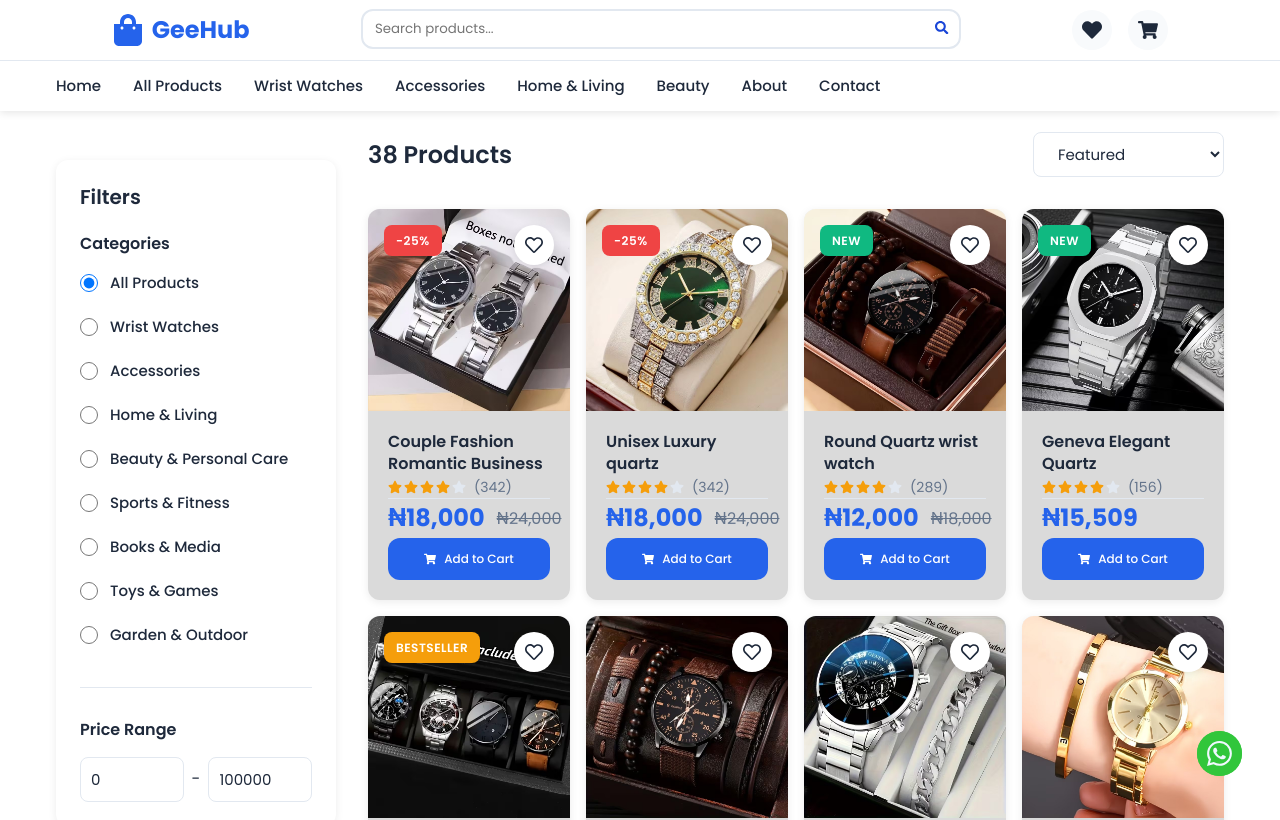
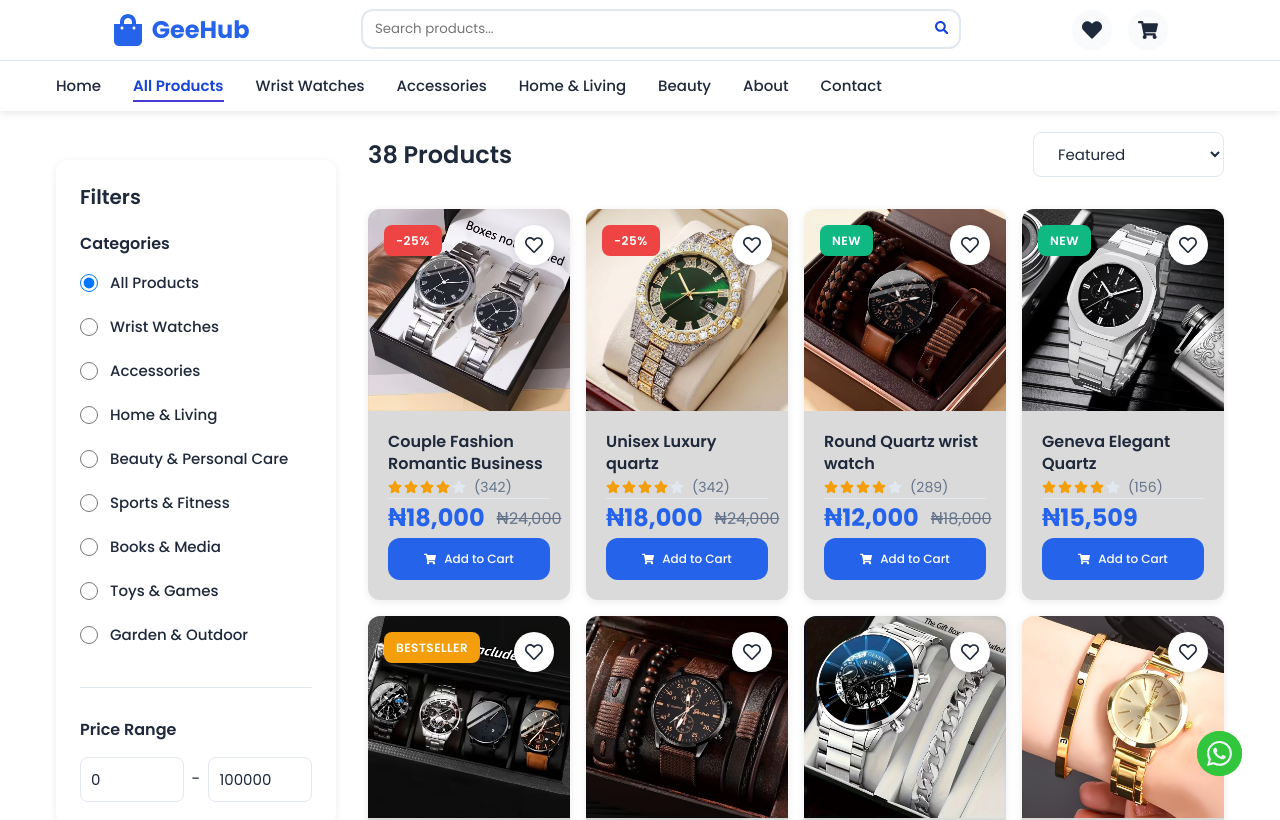
Before and after one commit to Godwinchinkwe/shophub, a React (Create React App) app: page /products in a window 1280 px wide. Shown: the top 820 px of the page. Built offline with nearby package versions, Linux system fonts and the light colour scheme.

Commit message:
header active

```diff
--- a/src/components/Header/Header.css
+++ b/src/components/Header/Header.css
@@ -8,13 +8,12 @@
   box-shadow: 0 2px 8px rgba(0, 0, 0, 0.1);
 }
 
-/* Top Bar */
-/* .top-bar {
-  background: var(--bg-dark);
-  color: white;
-  padding: 0.5rem 0;
-  font-size: 0.875rem;
-} */
+.nav-links a.active {
+  color: rgb(25, 69, 215);;
+  font-weight: 600;
+  border-bottom: 2px solid #493ad1;
+}
+
 
 .top-bar-content {
   display: flex;
--- a/src/components/Header/Header.js
+++ b/src/components/Header/Header.js
@@ -1,17 +1,14 @@
 import React, { useState } from 'react';
-import { Link, useNavigate } from 'react-router-dom';
+import { Link, useNavigate, useLocation } from 'react-router-dom';
 import { useCart } from '../../context/CartContext';
 import { motion } from 'framer-motion';
 import {
   FaShoppingBag,
   FaShoppingCart,
   FaHeart,
-  // FaUser,
   FaSearch,
   FaBars,
   FaTimes,
-  // FaPhone,
-  // FaEnvelope
 } from 'react-icons/fa';
 import './Header.css';
 
@@ -19,7 +16,16 @@ const Header = () => {
   const { getCartCount, wishlistItems } = useCart();
   const [searchQuery, setSearchQuery] = useState('');
   const [isMobileMenuOpen, setIsMobileMenuOpen] = useState(false);
+  const location = useLocation();
   const navigate = useNavigate();
+
+  // 🔥 Centralized active checker
+  const isActive = (path, queryKey = null, queryValue = null) => {
+    if (queryKey && queryValue) {
+      return location.pathname === path && new URLSearchParams(location.search).get(queryKey) === queryValue;
+    }
+    return location.pathname === path && !location.search;
+  };
 
   const handleSearch = (e) => {
     e.preventDefault();
@@ -34,39 +40,30 @@ const Header = () => {
     setIsMobileMenuOpen(!isMobileMenuOpen);
   };
 
-      function scrollToTop() {
+  const scrollToTop = () => {
     window.scrollTo({ top: 0, behavior: 'smooth' });
-}
+  };
+
+  const handleNavClick = () => {
+    scrollToTop();
+    setIsMobileMenuOpen(false);
+  };
 
   return (
     <header className="header">
-      {/* Top Bar */}
-      <div className="top-bar">
-        <div className="container">
-          {/* <div className="top-bar-content">
-            <div className="top-bar-left">
-              <span><FaPhone /> +2348064318819</span>
-              <span><FaEnvelope /> Devodinakachi@gmail.com</span>
-            </div>
-            <div className="top-bar-right">
-              <Link to="/account"><FaUser /> My Account</Link>
-              <Link to="/faq">Help</Link>
-            </div>
-          </div> */}
-        </div>
-      </div>
 
       {/* Main Header */}
       <div className="main-header">
         <div className="container">
           <div className="header-content">
+
             {/* Logo */}
             <Link onClick={scrollToTop} to="/" className="logo">
               <FaShoppingBag />
               <span>GeeHub</span>
             </Link>
 
-            {/* Search Bar */}
+            {/* Search */}
             <form className="search-bar" onSubmit={handleSearch}>
               <input
                 type="text"
@@ -79,14 +76,10 @@ const Header = () => {
               </button>
             </form>
 
-            {/* Header Actions */}
+            {/* Actions */}
             <div className="header-actions">
-              <motion.div
-                whileHover={{ scale: 1.1 }}
-                whileTap={{ scale: 0.9 }}
-                className="header-action"
-              >
-                <Link onClick={scrollToTop}to="/account">
+              <motion.div whileHover={{ scale: 1.1 }} whileTap={{ scale: 0.9 }} className="header-action">
+                <Link onClick={scrollToTop} to="/account">
                   <FaHeart />
                   {wishlistItems.length > 0 && (
                     <span className="badge">{wishlistItems.length}</span>
@@ -94,11 +87,7 @@ const Header = () => {
                 </Link>
               </motion.div>
 
-              <motion.div
-                whileHover={{ scale: 1.1 }}
-                whileTap={{ scale: 0.9 }}
-                className="header-action cart-action"
-              >
+              <motion.div whileHover={{ scale: 1.1 }} whileTap={{ scale: 0.9 }} className="header-action cart-action">
                 <Link onClick={scrollToTop} to="/cart">
                   <FaShoppingCart />
                   {getCartCount() > 0 && (
@@ -111,6 +100,7 @@ const Header = () => {
                 {isMobileMenuOpen ? <FaTimes /> : <FaBars />}
               </button>
             </div>
+
           </div>
         </div>
       </div>
@@ -119,17 +109,91 @@ const Header = () => {
       <nav className={`main-nav ${isMobileMenuOpen ? 'mobile-open' : ''}`}>
         <div className="container">
           <ul className="nav-links">
-            <li><Link to="/" onClick={() => { scrollToTop();setIsMobileMenuOpen(false)}}>Home</Link></li>
-            <li><Link to="/products" onClick={() => {scrollToTop(); setIsMobileMenuOpen(false)}}>All Products</Link></li>
-            <li><Link to="/products?category=watches" onClick={() => {scrollToTop(); setIsMobileMenuOpen(false)}}>Wrist Watches</Link></li>
-            <li><Link to="/products?category=accessories" onClick={() => {scrollToTop(); setIsMobileMenuOpen(false)}}>Accessories</Link></li>
-            <li><Link to="/products?category=home" onClick={() => {scrollToTop(); setIsMobileMenuOpen(false)}}>Home & Living</Link></li>
-            <li><Link to="/products?category=beauty" onClick={() => {scrollToTop(); setIsMobileMenuOpen(false)}}>Beauty</Link></li>
-            <li><Link to="/about" onClick={() => {scrollToTop(); setIsMobileMenuOpen(false)}}>About</Link></li>
-            <li><Link to="/contact" onClick={() => {scrollToTop(); setIsMobileMenuOpen(false)}}>Contact</Link></li>
+
+            <li>
+              <Link
+                to="/"
+                className={isActive('/') ? 'active' : ''}
+                onClick={handleNavClick}
+              >
+                Home
+              </Link>
+            </li>
+
+            <li>
+              <Link
+                to="/products"
+                className={isActive('/products') ? 'active' : ''}
+                onClick={handleNavClick}
+              >
+                All Products
+              </Link>
+            </li>
+
+            <li>
+              <Link
+                to="/products?category=watches"
+                className={isActive('/products', 'category', 'watches') ? 'active' : ''}
+                onClick={handleNavClick}
+              >
+                Wrist Watches
+              </Link>
+            </li>
+
+            <li>
+              <Link
+                to="/products?category=accessories"
+                className={isActive('/products', 'category', 'accessories') ? 'active' : ''}
+                onClick={handleNavClick}
+              >
+                Accessories
+              </Link>
+            </li>
+
+            <li>
+              <Link
+                to="/products?category=home"
+                className={isActive('/products', 'category', 'home') ? 'active' : ''}
+                onClick={handleNavClick}
+              >
+                Home & Living
+              </Link>
+            </li>
+
+            <li>
+              <Link
+                to="/products?category=beauty"
+                className={isActive('/products', 'category', 'beauty') ? 'active' : ''}
+                onClick={handleNavClick}
+              >
+                Beauty
+              </Link>
+            </li>
+
+            <li>
+              <Link
+                to="/about"
+                className={location.pathname === '/about' ? 'active' : ''}
+                onClick={handleNavClick}
+              >
+                About
+              </Link>
+            </li>
+
+            <li>
+              <Link
+                to="/contact"
+                className={location.pathname === '/contact' ? 'active' : ''}
+                onClick={handleNavClick}
+              >
+                Contact
+              </Link>
+            </li>
+
           </ul>
         </div>
       </nav>
+
     </header>
   );
 };
--- a/src/pages/Products/Products.js
+++ b/src/pages/Products/Products.js
@@ -7,84 +7,94 @@ import { FaFilter, FaTimes } from 'react-icons/fa';
 import './Products.css';
 
 const Products = () => {
-  const [searchParams] = useSearchParams();
+  const [searchParams, setSearchParams] = useSearchParams();
   const [filteredProducts, setFilteredProducts] = useState(productsDatabase);
-  const [selectedCategory, setSelectedCategory] = useState('all');
   const [priceRange, setPriceRange] = useState([0, 100000]);
   const [sortBy, setSortBy] = useState('featured');
   const [showFilters, setShowFilters] = useState(false);
 
+  // ✅ SINGLE SOURCE OF TRUTH (URL)
+  const category = searchParams.get('category') || 'all';
+  const search = searchParams.get('search');
+  const sale = searchParams.get('sale');
+  const newFilter = searchParams.get('filter');
+
   useEffect(() => {
     let products = [...productsDatabase];
 
-    // Category filter from URL
-    const category = searchParams.get('category');
-    if (category) {
-      setSelectedCategory(category);
+    // ✅ Category filter
+    if (category !== 'all') {
       products = products.filter(p => p.category === category);
     }
 
-    // Search filter from URL
-    const search = searchParams.get('search');
+    // ✅ Search filter (SAFE)
     if (search) {
       products = products.filter(p =>
         p.name.toLowerCase().includes(search.toLowerCase()) ||
-        p.description.toLowerCase().includes(search.toLowerCase())
+        (p.description || '').toLowerCase().includes(search.toLowerCase())
       );
     }
 
-    // Sale filter from URL
-    const sale = searchParams.get('sale');
+    // ✅ Sale filter
     if (sale === 'true') {
       products = products.filter(p => p.badge === 'sale');
     }
 
-    // New filter from URL
-    const newFilter = searchParams.get('filter');
+    // ✅ New filter
     if (newFilter === 'new') {
       products = products.filter(p => p.badge === 'new');
     }
 
-    // Apply price range
-    products = products.filter(p => p.price >= priceRange[0] && p.price <= priceRange[1]);
+    // ✅ Price range
+    products = products.filter(
+      p => p.price >= priceRange[0] && p.price <= priceRange[1]
+    );
 
-    // Apply sorting
+    // ✅ Sorting (IMMUTABLE)
     switch (sortBy) {
       case 'price-low':
-        products.sort((a, b) => a.price - b.price);
+        products = [...products].sort((a, b) => a.price - b.price);
         break;
       case 'price-high':
-        products.sort((a, b) => b.price - a.price);
+        products = [...products].sort((a, b) => b.price - a.price);
         break;
       case 'rating':
-        products.sort((a, b) => b.rating - a.rating);
+        products = [...products].sort((a, b) => b.rating - a.rating);
         break;
       case 'name':
-        products.sort((a, b) => a.name.localeCompare(b.name));
+        products = [...products].sort((a, b) => a.name.localeCompare(b.name));
         break;
       default:
         break;
     }
 
     setFilteredProducts(products);
-  }, [searchParams, selectedCategory, priceRange, sortBy]);
 
-  const handleCategoryChange = (category) => {
-    setSelectedCategory(category);
-    let products = category === 'all' ? productsDatabase : productsDatabase.filter(p => p.category === category);
-    products = products.filter(p => p.price >= priceRange[0] && p.price <= priceRange[1]);
-    setFilteredProducts(products);
+  }, [category, search, sale, newFilter, priceRange, sortBy]);
+  // ✅ FIXED deps
+
+  // ✅ CATEGORY → URL SYNC (CRITICAL FIX)
+  const handleCategoryChange = (cat) => {
+    if (cat === 'all') {
+      setSearchParams({});
+    } else {
+      setSearchParams({ category: cat });
+    }
   };
 
   return (
     <div className="products-page">
       <div className="container">
         <div className="products-layout">
+
           {/* Filters Sidebar */}
           <aside className={`filters-sidebar ${showFilters ? 'show' : ''}`}>
             <div className="filters-header">
               <h3>Filters</h3>
-              <button className="close-filters" onClick={() => setShowFilters(false)}>
+              <button
+                className="close-filters"
+                onClick={() => setShowFilters(false)}
+              >
                 <FaTimes />
               </button>
             </div>
@@ -93,26 +103,29 @@ const Products = () => {
             <div className="filter-group">
               <h4>Categories</h4>
               <div className="filter-options">
+
                 <label className="filter-option">
                   <input
                     type="radio"
                     name="category"
-                    checked={selectedCategory === 'all'}
+                    checked={category === 'all'}
                     onChange={() => handleCategoryChange('all')}
                   />
                   <span>All Products</span>
                 </label>
+
                 {categories.map(cat => (
                   <label key={cat.id} className="filter-option">
                     <input
                       type="radio"
                       name="category"
-                      checked={selectedCategory === cat.id}
+                      checked={category === cat.id}
                       onChange={() => handleCategoryChange(cat.id)}
                     />
                     <span>{cat.name}</span>
                   </label>
                 ))}
+
               </div>
             </div>
 
@@ -124,14 +137,18 @@ const Products = () => {
                   type="number"
                   placeholder="Min"
                   value={priceRange[0]}
-                  onChange={(e) => setPriceRange([+e.target.value, priceRange[1]])}
+                  onChange={(e) =>
+                    setPriceRange([+e.target.value, priceRange[1]])
+                  }
                 />
                 <span>-</span>
                 <input
                   type="number"
                   placeholder="Max"
                   value={priceRange[1]}
-                  onChange={(e) => setPriceRange([priceRange[0], +e.target.value])}
+                  onChange={(e) =>
+                    setPriceRange([priceRange[0], +e.target.value])
+                  }
                 />
               </div>
             </div>
@@ -141,11 +158,20 @@ const Products = () => {
           <div className="products-content">
             <div className="products-header">
               <h1>{filteredProducts.length} Products</h1>
+
               <div className="products-controls">
-                <button className="filter-toggle" onClick={() => setShowFilters(!showFilters)}>
+                <button
+                  className="filter-toggle"
+                  onClick={() => setShowFilters(!showFilters)}
+                >
                   <FaFilter /> Filters
                 </button>
-                <select value={sortBy} onChange={(e) => setSortBy(e.target.value)} className="sort-select">
+
+                <select
+                  value={sortBy}
+                  onChange={(e) => setSortBy(e.target.value)}
+                  className="sort-select"
+                >
                   <option value="featured">Featured</option>
                   <option value="price-low">Price: Low to High</option>
                   <option value="price-high">Price: High to Low</option>
@@ -175,6 +201,7 @@ const Products = () => {
               </div>
             )}
           </div>
+
         </div>
       </div>
     </div>
```
